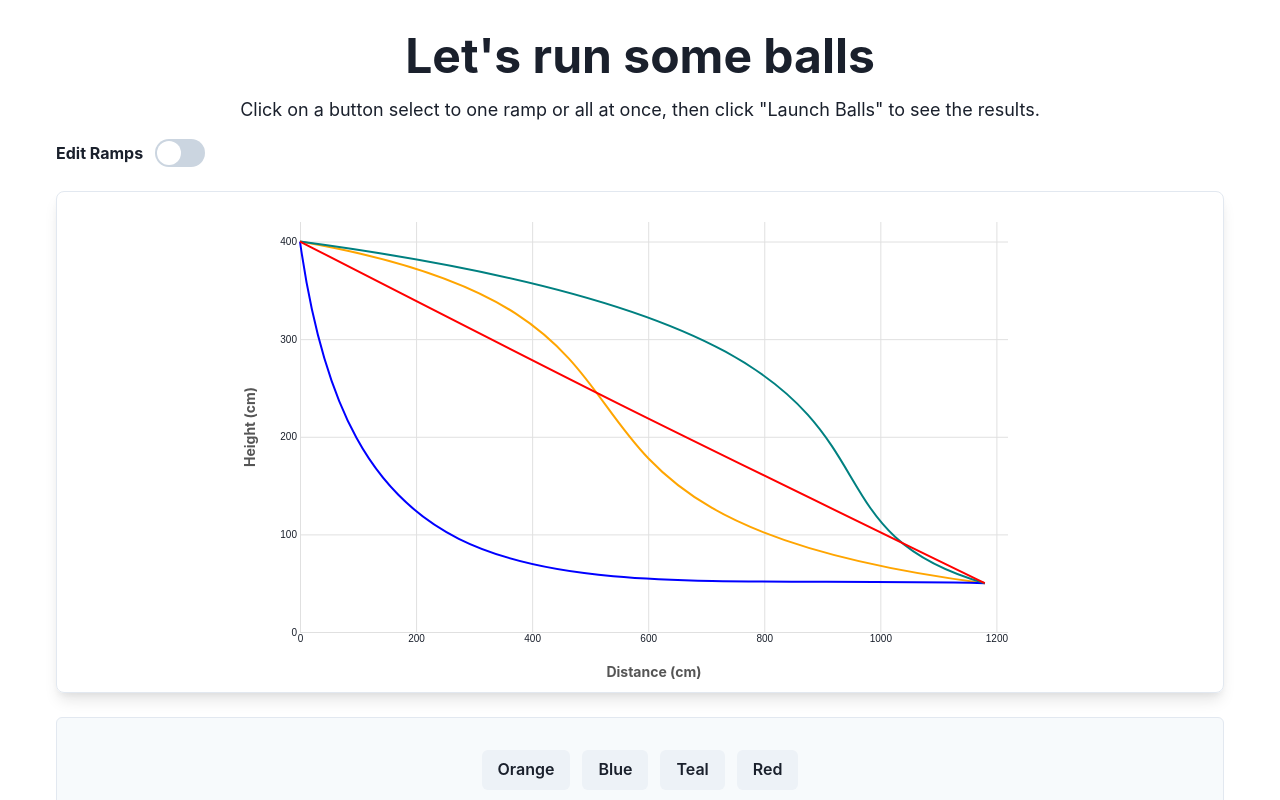
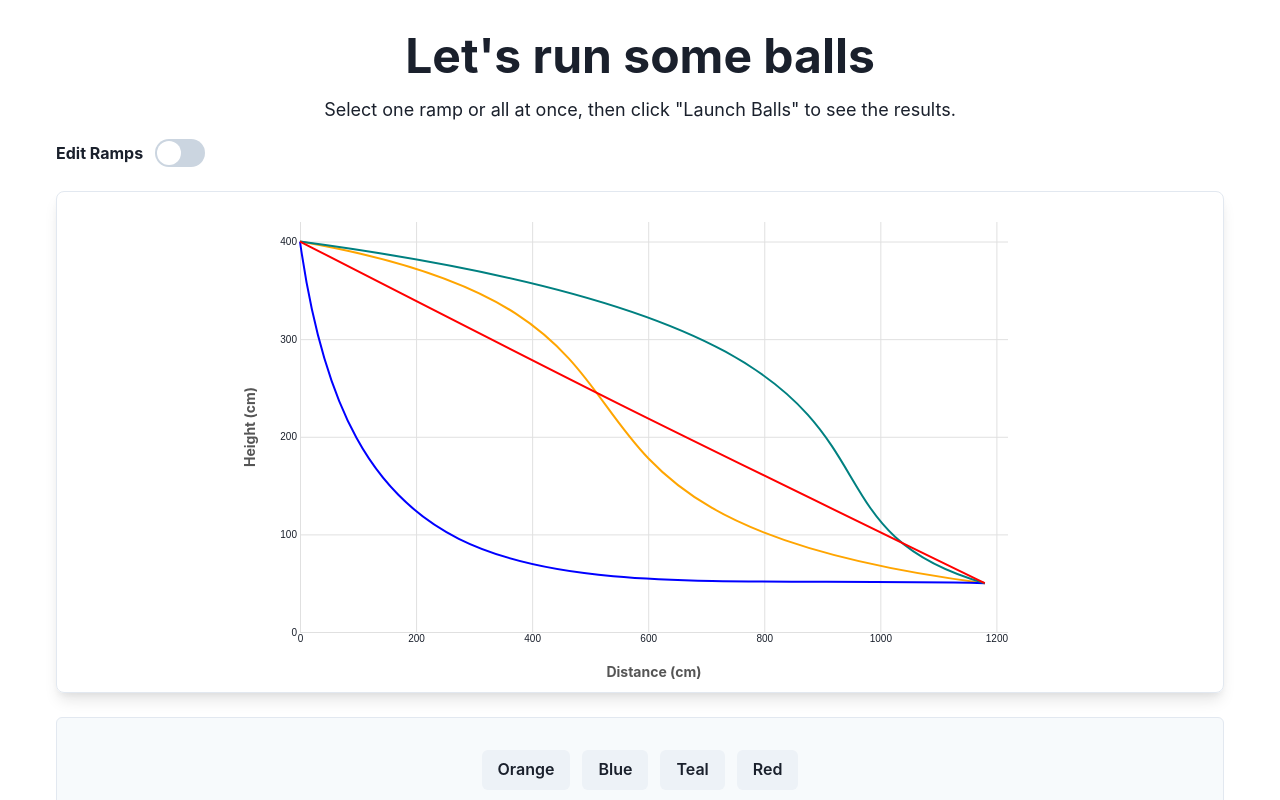
Before and after one commit to anton-g-kulikov/physics-visualizer, a Next.js app: page / in a window 1280 px wide. Shown: the top 800 px of the page. Built offline with nearby package versions, Linux system fonts and the light colour scheme.

Commit message:
fix: improve clarity of instructions on index page for launching balls

```diff
--- a/src/pages/index.tsx
+++ b/src/pages/index.tsx
@@ -27,7 +27,7 @@ export default function Home() {
         <Box py={[4, 6, 8]} textAlign="center">
           <Heading size={["lg", "xl", "2xl"]}>Let's run some balls</Heading>
           <Text mt={4} fontSize={["sm", "md", "lg"]}>
-            Click on a button select to one ramp or all at once, then click "Launch Balls" to
+            Select one ramp or all at once, then click "Launch Balls" to
             see the results.
           </Text>
           <PhysicsVisualizer />
```
